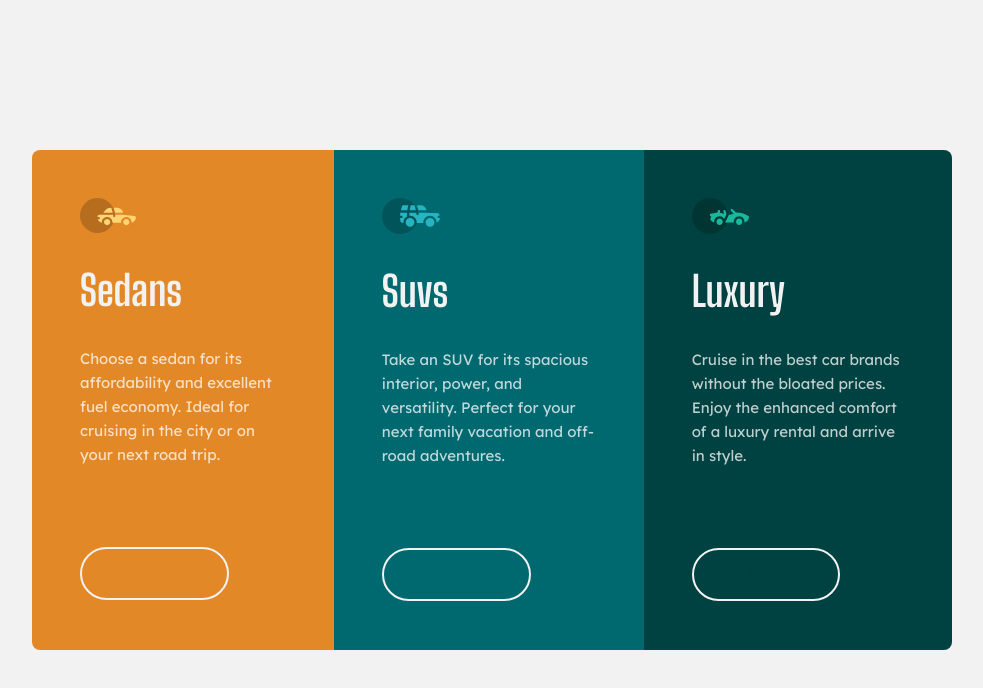
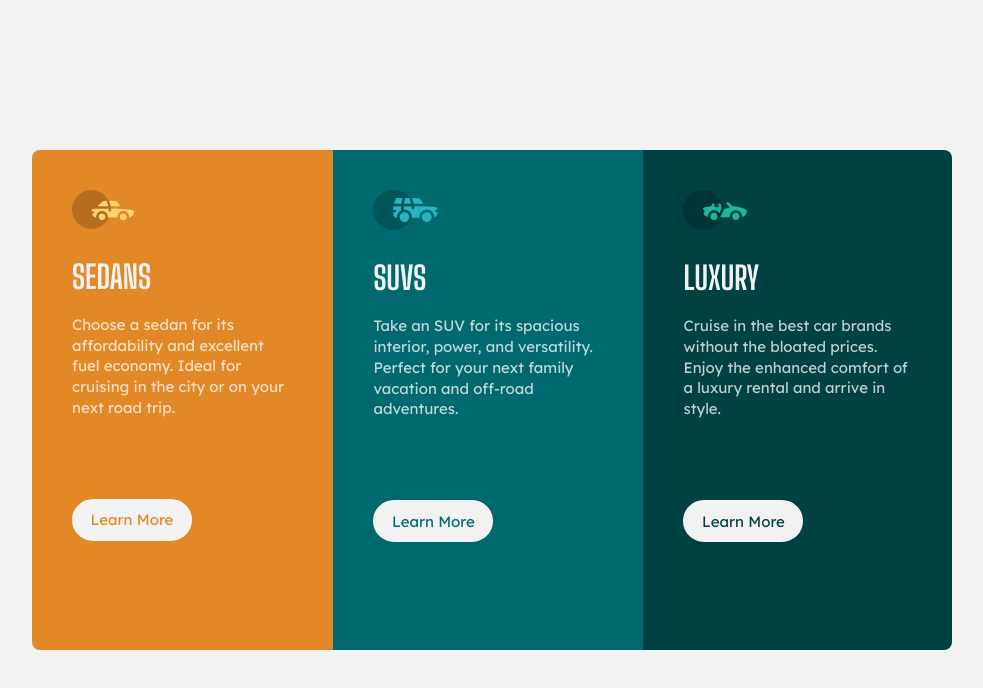
Before and after one commit to kpax10/3-column-preview-card-component-main, a plain HTML site: page index.html in a window 1280 px wide. Shown: the whole page, without its empty margins (148-1131 px from the left). Drawn offline with Linux system fonts and the light colour scheme.

Commit message:
href links replaced buttons

```diff
--- a/styles/styles.scss
+++ b/styles/styles.scss
@@ -24,11 +24,11 @@ main {
     display: flex;
     flex-direction: column;
     height: 442px;
-    padding: 3rem;
+    padding: 2.5rem;
 }
 
 img {
-    width: 27%;
+    width: 28%;
 }
 
 .sedan {
@@ -64,30 +64,33 @@ p {
 
 .vehicle-heading {
     font-family: $font-family-heading;
-    text-transform: capitalize;
-    font-size: 2.6rem;
-    padding-top: 2rem;
+    text-transform: uppercase;
+    font-size: 2rem;
+    padding-top: 1.8rem;
 }
 
 .vehicle-text {
     color: $transparent-white;
-    padding-top: 2rem;
-    line-height: 1.5rem;
+    padding-top: 1.2rem;
+    line-height: 1.3rem;
 
 }
 
-.btn,
 .vehicle-heading {
     color: $light-gray;
 }
 
 .btn {
     font-size: $font-size;
-    padding: 1rem;
+    font-family: $font-family-paragraph;
+    text-decoration: none;
+    text-align: center;
+    background-color: $light-gray;
+    padding: 0.6rem;
     border-radius: 5rem;
     border-style: none;
-    width: 9.3rem;
-    margin-top: 1.5rem;
+    width: 7.5rem;
+    margin-top: 1.2rem;
     border: solid 2px $light-gray;
 
     &:hover {
```
Also changed, not shown: styles/styles.css, 1 other file.
